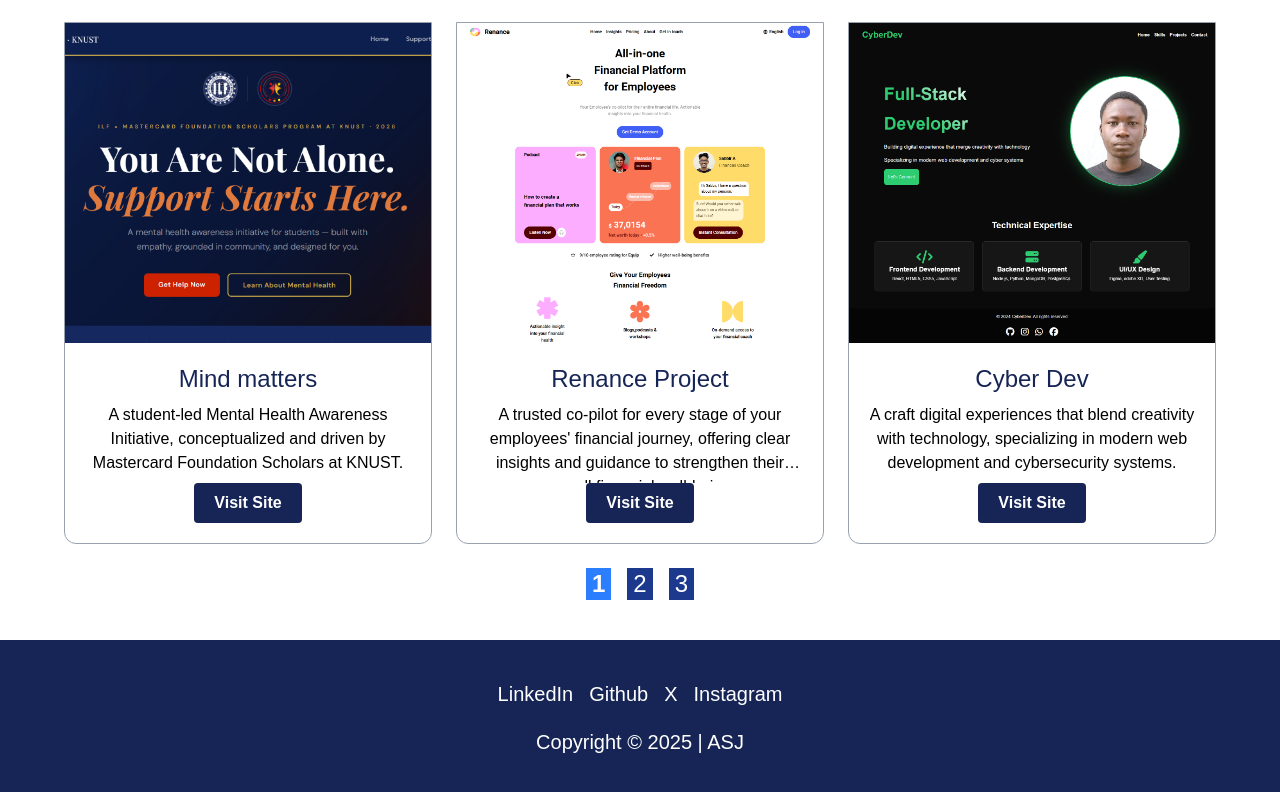
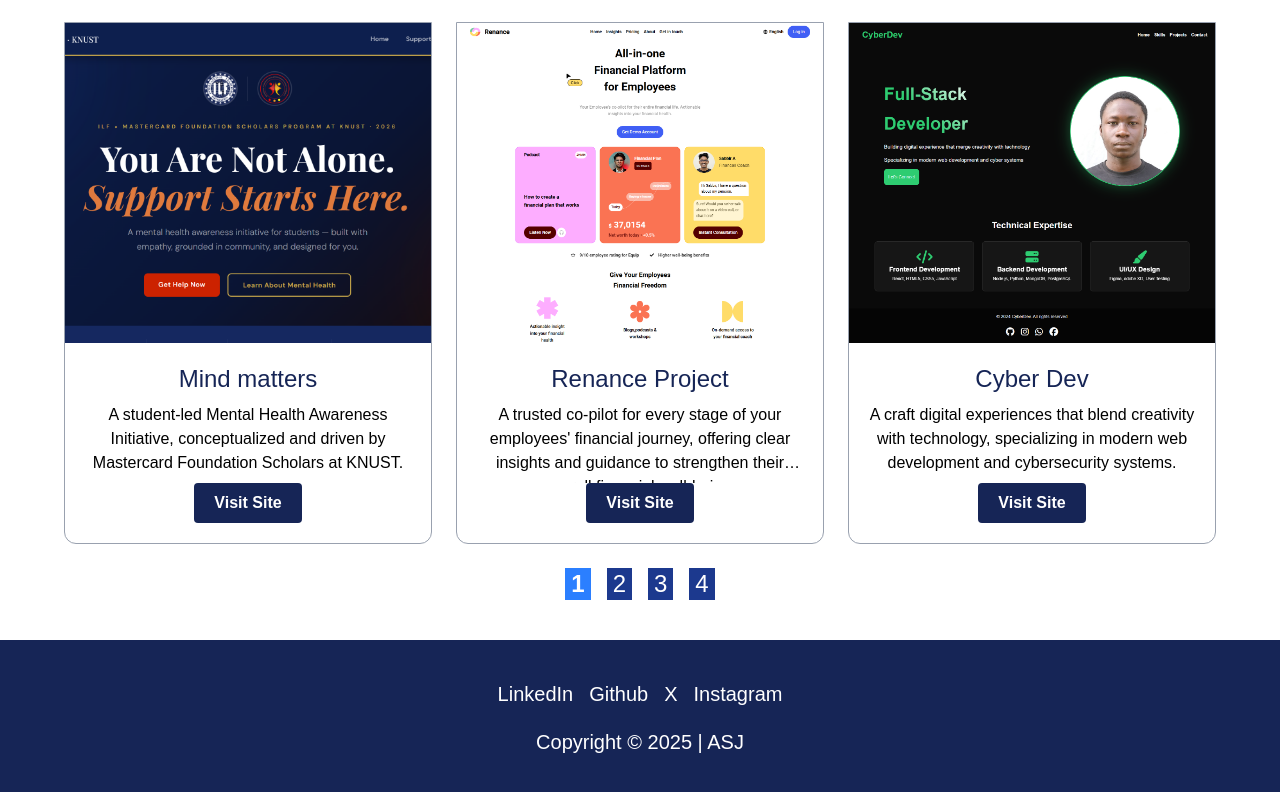
Before and after one commit to ASJ-git/Deployed, a React (Vite) app: page / in a window 1280 px wide. Shown: the part 1044-1836 px from the top of the page. Built offline with nearby package versions, Linux system fonts and the light colour scheme.

Commit message:
coffee added

```diff
--- a/src/Utitlities/Websites.js
+++ b/src/Utitlities/Websites.js
@@ -42,8 +42,8 @@
     websiteLink: 'http://asjcyberdev.netlify.app',
   },
   {
-    src: '/webprence.png',
-    title: 'Web Prence',
+    src: '/webpresence.png',
+    title: 'Web Presence',
     description:
       'A modern website showcasing a presence app that helps users track availability and activity in real time. Designed with a clean interface for seamless navigation and instant insights.',
     websiteLink: 'http://webprence.netlify.app',
@@ -96,6 +96,13 @@
     websiteLink: 'http://marysburger.netlify.app',
   },
   {
+    src: '/vanillacoffee.png',
+    title: "Uncle's Coffee",
+    description:
+      'A responsive artisan coffee shop website showcasing signature blends, product pricing, and a clean modern layout.',
+    websiteLink: 'http://vanillacoffee.netlify.app',
+  },
+  {
     src: '/guessgame.png',
     title: 'Guess Game',
     description:
```
Also changed, not shown: public/screencapture-127-0-0-1-5500-2025-08-12-12_29_30.png (added), public/webpresence.png (renamed from public/webprence.png).
